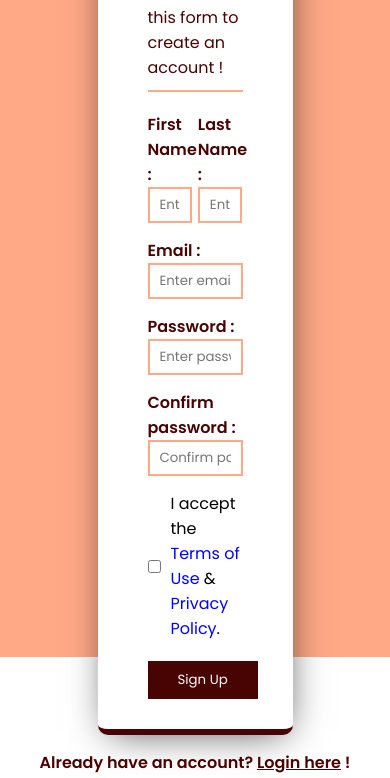
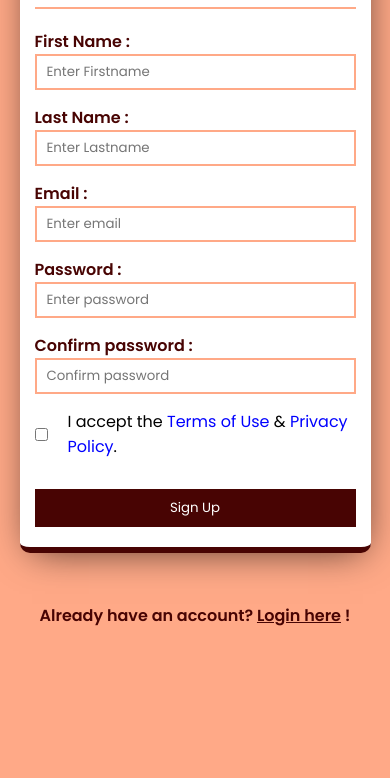
Before and after one commit to Lakesxo/Signup, a plain HTML site: page index.html in a window 390 px wide. Shown: the part 187-965 px from the top of the page. Drawn offline with Linux system fonts and the light colour scheme.

Commit message:
added media queries

```diff
--- a/assets/css/style.css
+++ b/assets/css/style.css
@@ -93,3 +93,38 @@ a {
 .lol {
     margin-top: 20px;
 }
+
+/* Media Queries */
+@media all and (max-width: 780px){
+    form {
+        width: 70%;
+    }
+}
+@media all and (max-width: 480px){
+    form {
+        width: 90%;
+        padding: 20px 15px;
+    }
+    .flex {
+        display: block;
+    }
+    .left, .right {
+        width: 100%;
+        margin-top: 15px;
+    }
+    .container {
+        height: auto;
+        padding-bottom: 150px;
+        padding-top: 50px;
+    }
+    p.log {
+        margin-top: 50px;
+    }
+    p.check {
+        margin-left: 20px;
+    }
+    input[type="submit"]{
+        width: 100%;
+        margin-top: 15px;
+    }
+}
```
